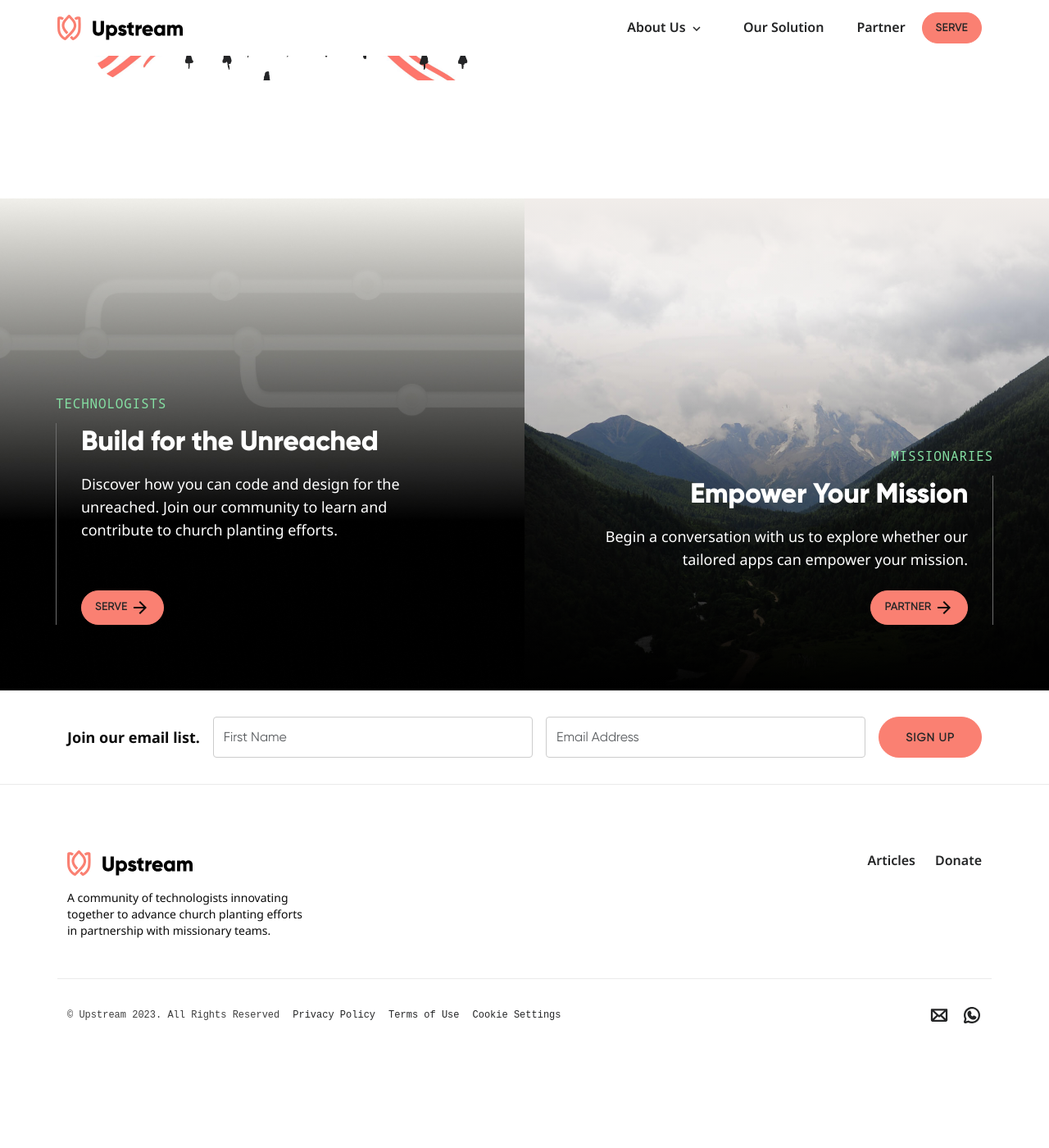
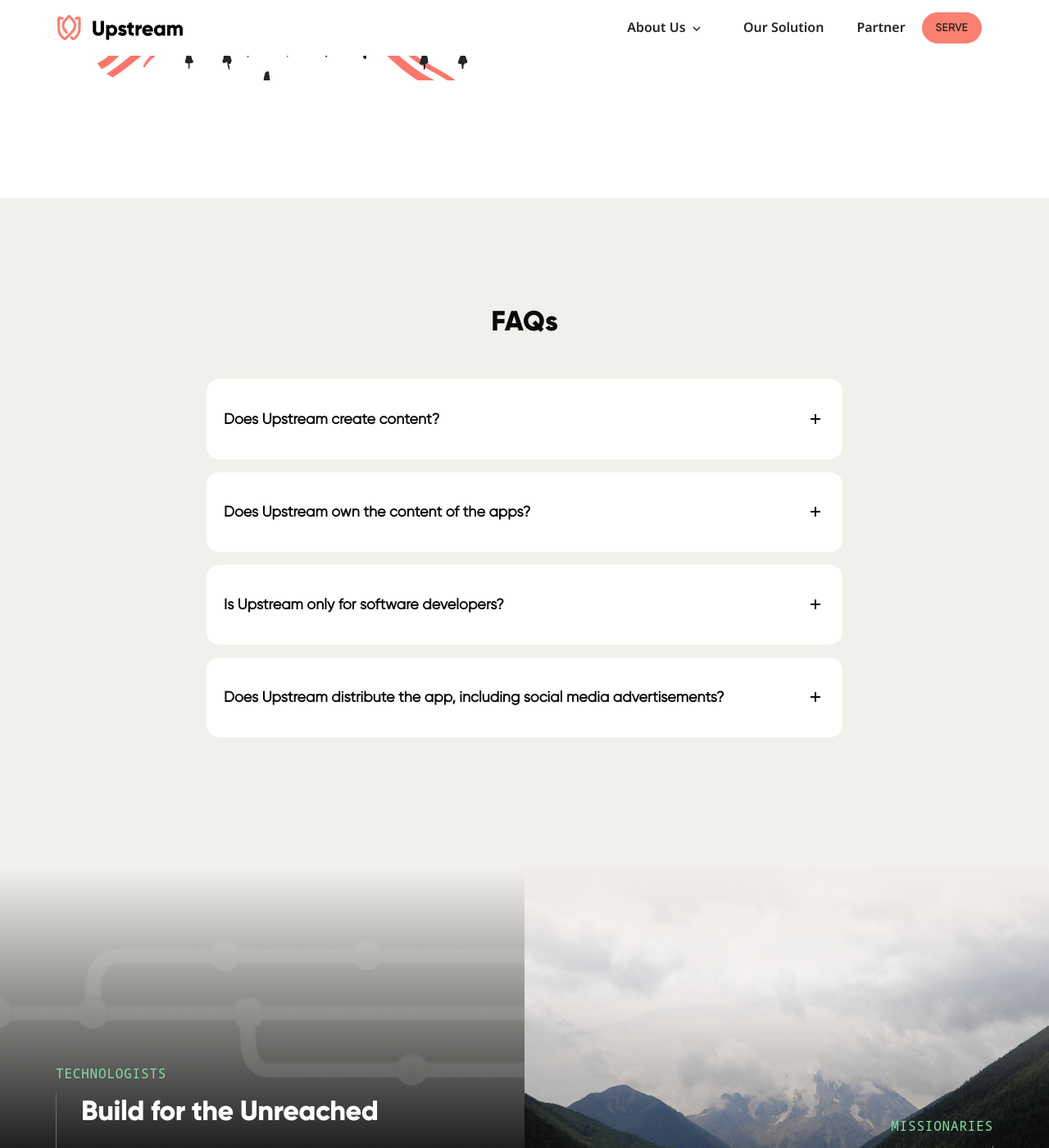
Before and after one commit to UpstreamCode/upstreamcode.github.io, a Jekyll site: the page built from _pages/mission-and-values.html, in a window 1280 px wide and 1400 px high, scrolled down 2812 px. Shown: the whole window at 82% size. Built offline with Jekyll 4.4.1, drawn with Linux system fonts in a browser that asks for light colours; before the commit the page ends 4142 px from its top, so only the background shows below that.

Commit message:
Add FAQs
Missing content from three of the dropdowns. Wasn't sure where to get this.

```diff
--- a/_pages/mission-and-values.html
+++ b/_pages/mission-and-values.html
@@ -136,5 +136,122 @@ subheading: A community of developers innovating together to advance church plan
     </div>
   </div>
 
+  <div id="content-box-6">
+    <div
+      class="container-md flex-column flex-md-row align-items-center justify-content-start faq"
+    >
+      <h2 class="heading">FAQs</h2>
+      <div class="accordion accordion-white" id="faq-breakdown">
+        <div class="accordion-item">
+          <h2 class="accordion-header" id="heading-one">
+            <button
+              class="accordion-button collapsed"
+              type="button"
+              data-bs-toggle="collapse"
+              data-bs-target="#collapse-one"
+              aria-expanded="false"
+              aria-controls="collapse-one"
+            >
+              <span class="title">Does Upstream create content?</span>
+            </button>
+          </h2>
+          <div
+            id="collapse-one"
+            class="accordion-collapse collapse"
+            aria-labelledby="headingOne"
+            data-bs-parent="#faq-breakdown"
+          >
+            <div class="accordion-body">
+              <p>TODO</p>
+            </div>
+          </div>
+        </div>
+        <div class="accordion-item">
+          <h2 class="accordion-header" id="heading-two">
+            <button
+              class="accordion-button collapsed"
+              type="button"
+              data-bs-toggle="collapse"
+              data-bs-target="#collapse-two"
+              aria-expanded="false"
+              aria-controls="collapse-two"
+            >
+              <span class="title"
+                >Does Upstream own the content of the apps?</span
+              >
+            </button>
+          </h2>
+          <div
+            id="collapse-two"
+            class="accordion-collapse collapse"
+            aria-labelledby="headingTwo"
+            data-bs-parent="#faq-breakdown"
+          >
+            <div class="accordion-body">
+              <p>TODO</p>
+            </div>
+          </div>
+        </div>
+        <div class="accordion-item">
+          <h2 class="accordion-header" id="heading-three">
+            <button
+              class="accordion-button collapsed"
+              type="button"
+              data-bs-toggle="collapse"
+              data-bs-target="#collapse-three"
+              aria-expanded="false"
+              aria-controls="collapse-three"
+            >
+              <span class="title"
+                >Is Upstream only for software developers?</span
+              >
+            </button>
+          </h2>
+          <div
+            id="collapse-three"
+            class="accordion-collapse collapse"
+            aria-labelledby="headingThree"
+            data-bs-parent="#faq-breakdown"
+          >
+            <div class="accordion-body">
+              <p>
+                We welcome any disciplines (UI/UX design, web design, project
+                management, etc) needed for building technical solutions. Get in
+                touch if you’re skilled in these areas and want to be involved
+                in using your gifts for the unreached.
+              </p>
+            </div>
+          </div>
+        </div>
+        <div class="accordion-item">
+          <h2 class="accordion-header" id="heading-four">
+            <button
+              class="accordion-button collapsed"
+              type="button"
+              data-bs-toggle="collapse"
+              data-bs-target="#collapse-four"
+              aria-expanded="false"
+              aria-controls="collapse-four"
+            >
+              <span class="title"
+                >Does Upstream distribute the app, including social media
+                advertisements?</span
+              >
+            </button>
+          </h2>
+          <div
+            id="collapse-four"
+            class="accordion-collapse collapse"
+            aria-labelledby="headingFour"
+            data-bs-parent="#faq-breakdown"
+          >
+            <div class="accordion-body">
+              <p>TODO</p>
+            </div>
+          </div>
+        </div>
+      </div>
+    </div>
+  </div>
   {%- include action-items.html -%}
 </div>
--- a/_sass/base.scss
+++ b/_sass/base.scss
@@ -2077,6 +2077,9 @@ main {
 
         img {
           max-height: 34px;
+          @include media-breakpoint-down(md) {
+            max-height: 30px;
+          }
         }
       }
     }
@@ -2084,6 +2087,10 @@ main {
 
   #content-box-5 {
     background-color: map-get($primary-colors, "white");
+    margin-bottom: 128px;
+    @include media-breakpoint-down(md) {
+      margin-bottom: 80px;
+    }
 
     .our-story {
       gap: 160px;
@@ -2108,7 +2115,6 @@ main {
       @include media-breakpoint-down(md) {
         gap: 0px;
         margin-bottom: 48px;
-        margin-top: 132px;
       }
 
       .start-box {
@@ -2134,11 +2140,53 @@ main {
 
         h1 {
           margin: 0px;
+          @include media-breakpoint-down(md) {
+            font-size: 28px;
+          }
         }
 
         @include media-breakpoint-down(md) {
           margin-top: 48px;
           max-width: none;
+        }
+      }
+    }
+  }
+
+  #content-box-6 {
+    @include media-breakpoint-down(lg) {
+      margin: 0 20px;
+    }
+
+    h2.heading {
+      text-align: center;
+      margin-top: 0;
+      margin-bottom: 48px;
+
+      @include media-breakpoint-down(md) {
+        text-align: left;
+      }
+    }
+
+    .faq {
+      max-width: 864px;
+      padding: 0 44px;
+      margin-bottom: 144px;
+
+      @include media-breakpoint-down(lg) {
+        padding: 0px;
+        margin-bottom: 80px;
+      }
+
+      p {
+        margin: 0;
+        @include media-breakpoint-down(md) {
+          font-size: 16px;
+        }
+      }
+      span.title {
+        @include media-breakpoint-down(md) {
+          font-size: 16px;
         }
       }
     }
```
